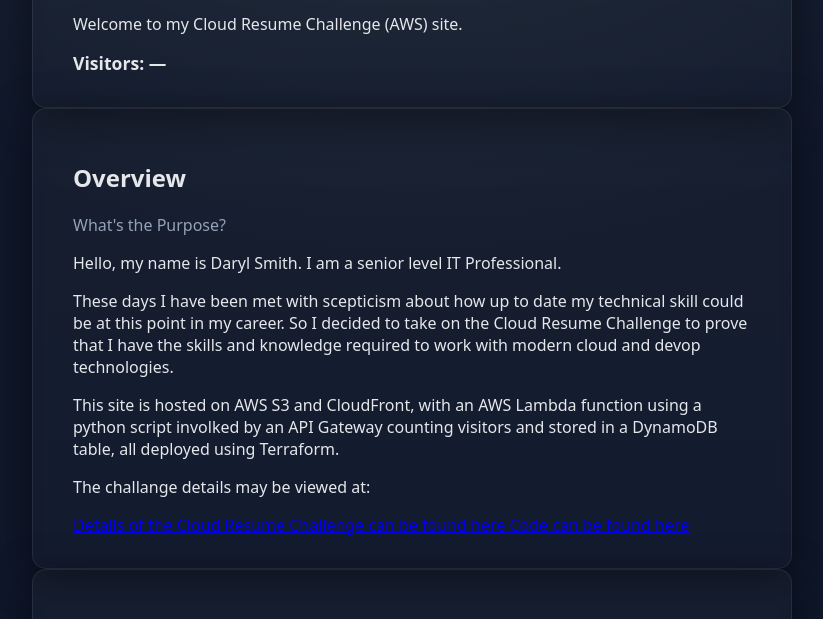
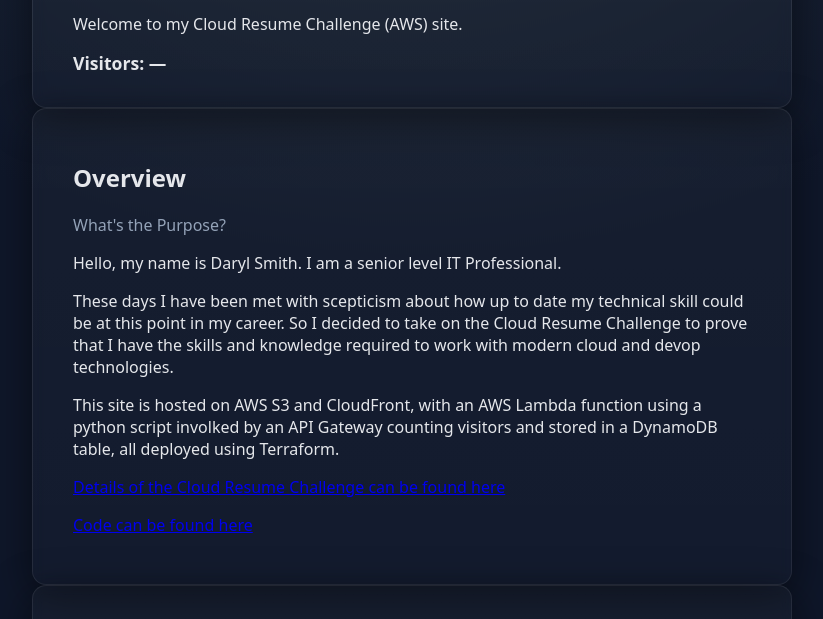
Before and after one commit to olemissguy2002/darylsmith.dev, a plain HTML site: page frontend/index.html in a window 1280 px wide. Shown: the part 137-756 px from the top of the page, without its empty margins (228-1051 px from the left). Drawn offline with Linux system fonts and the light colour scheme; no server answers.

Commit message:
Added text in index.html 7

```diff
--- a/frontend/index.html
+++ b/frontend/index.html
@@ -30,13 +30,14 @@
       <p>This site is hosted on AWS S3 and CloudFront, with an AWS Lambda function using a python script
         involked by an API Gateway counting visitors and stored in a DynamoDB table, all deployed using
         Terraform. </p>
-        <p>The challange details may be viewed at: </p>
+      <p>
       <a href="https://cloudresumechallenge.dev/docs/the-challenge/aws/" target="_blank" rel="noopener noreferrer">
         Details of the Cloud Resume Challenge can be found here
-      </a>
+      </a> </p>
+      <p>
       <a href="https://github.com/olemissguy2002/darylsmith.dev" target="_blank" rel="noopener noreferrer">
   Code can be found here
-</a>
+      </a> </p>
 
 
     </section>
```
